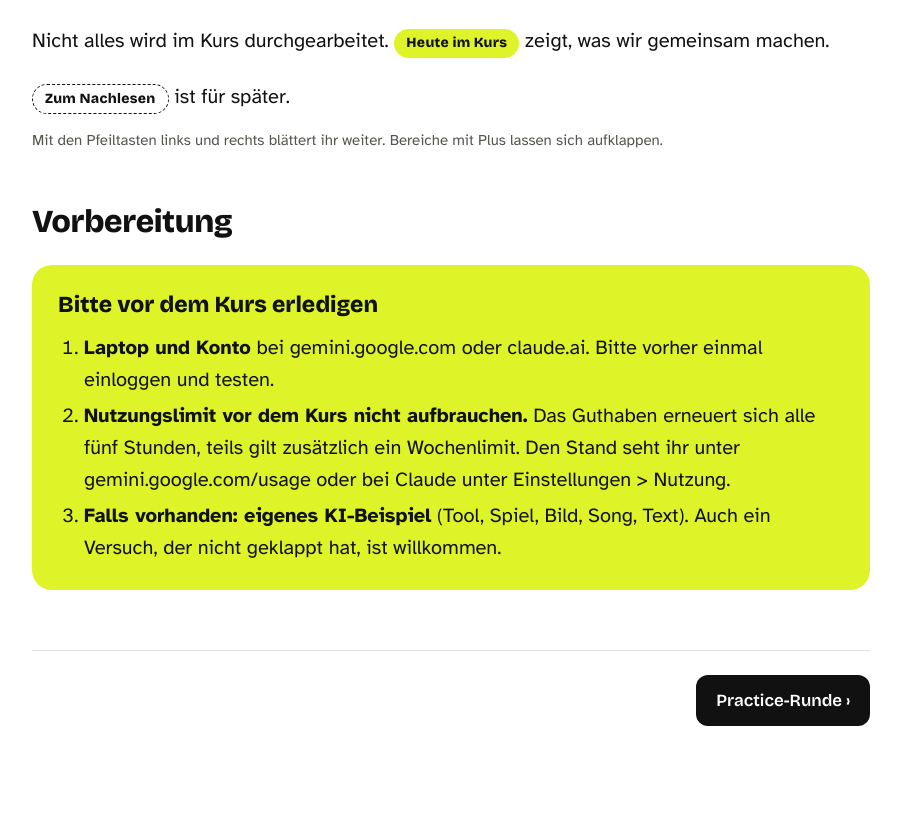
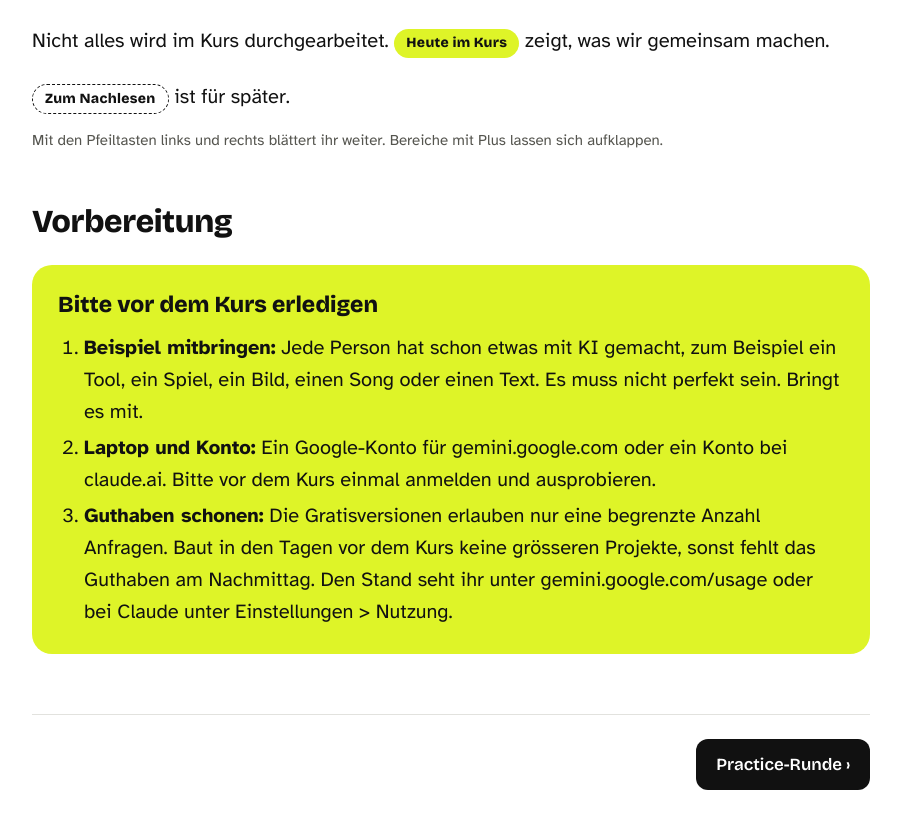
Before and after one commit to SabrinaAlexM/picts-vibe-coding, a plain HTML site: page index.html in a window 1280 px wide. Shown: the part 1732-2560 px from the top of the page, without its empty margins (354-1255 px from the left). Drawn offline with nearby package versions, Linux system fonts and the light colour scheme.

Commit message:
Add files via upload

```diff
--- a/index.html
+++ b/index.html
@@ -291,9 +291,9 @@ const STAGES = [
 <div class="box">
 <h3>Bitte vor dem Kurs erledigen</h3>
 <ol>
-<li><strong>Laptop und Konto</strong> bei gemini.google.com oder claude.ai. Bitte vorher einmal einloggen und testen.</li>
-<li><strong>Nutzungslimit vor dem Kurs nicht aufbrauchen.</strong> Das Guthaben erneuert sich alle fünf Stunden, teils gilt zusätzlich ein Wochenlimit. Den Stand seht ihr unter ${L("gemini.google.com/usage","https://gemini.google.com/usage")} oder bei Claude unter Einstellungen &gt; Nutzung.</li>
-<li><strong>Falls vorhanden: eigenes KI-Beispiel</strong> (Tool, Spiel, Bild, Song, Text). Auch ein Versuch, der nicht geklappt hat, ist willkommen.</li>
+<li><strong>Beispiel mitbringen:</strong> Jede Person hat schon etwas mit KI gemacht, zum Beispiel ein Tool, ein Spiel, ein Bild, einen Song oder einen Text. Es muss nicht perfekt sein. Bringt es mit.</li>
+<li><strong>Laptop und Konto:</strong> Ein Google-Konto für gemini.google.com oder ein Konto bei claude.ai. Bitte vor dem Kurs einmal anmelden und ausprobieren.</li>
+<li><strong>Guthaben schonen:</strong> Die Gratisversionen erlauben nur eine begrenzte Anzahl Anfragen. Baut in den Tagen vor dem Kurs keine grösseren Projekte, sonst fehlt das Guthaben am Nachmittag. Den Stand seht ihr unter ${L("gemini.google.com/usage","https://gemini.google.com/usage")} oder bei Claude unter Einstellungen &gt; Nutzung.</li>
 </ol>
 </div>
 `}]},
```
